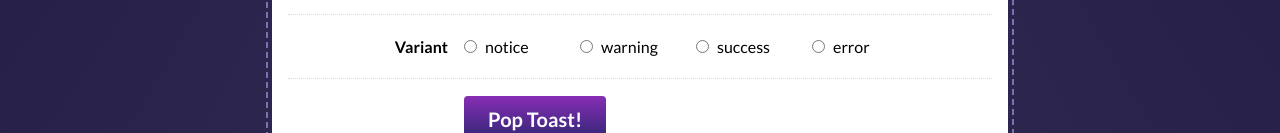
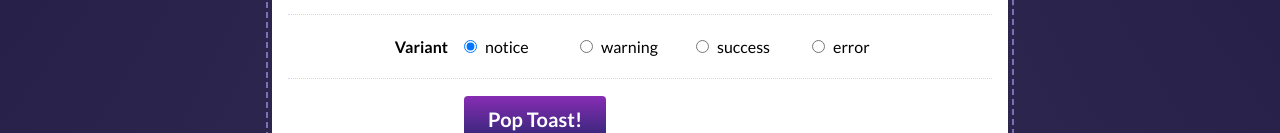
Before and after one commit to aleknovkovski/lrn-comeau-toast, a React (Create React App) app: page / in a window 1280 px wide. Shown: the part 598-731 px from the top of the page. Built offline with nearby package versions, Linux system fonts and the light colour scheme.

Commit message:
Double-bind variant radios

```diff
--- a/src/components/ToastPlayground/ToastPlayground.js
+++ b/src/components/ToastPlayground/ToastPlayground.js
@@ -9,6 +9,7 @@ const VARIANT_OPTIONS = ['notice', 'warning', 'success', 'error'];
 
 function ToastPlayground() {
   const [message, setMessage] = React.useState('');
+  const [chosen, setChosen] = React.useState('notice');
 
   return (
     <div className={styles.wrapper}>
@@ -45,6 +46,8 @@ function ToastPlayground() {
                         type="radio"
                         name="variant"
                         value={variant}
+                        checked={chosen === variant}
+                        onChange={(e) => setChosen(e.target.value)}
                     />
                     {variant}
                 </label>
```
